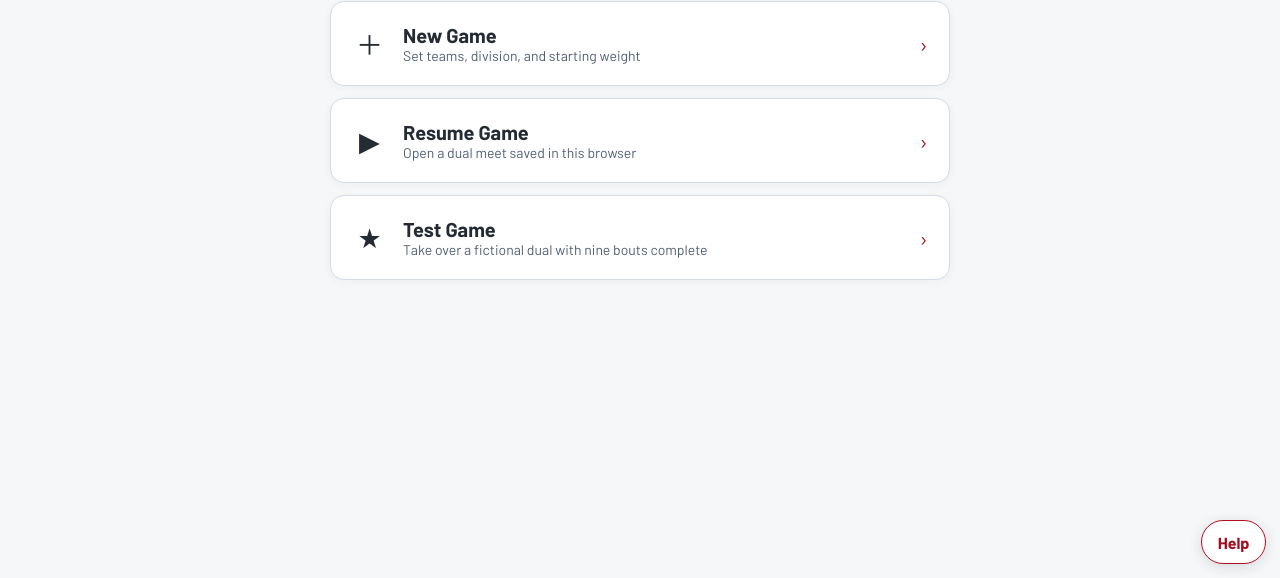
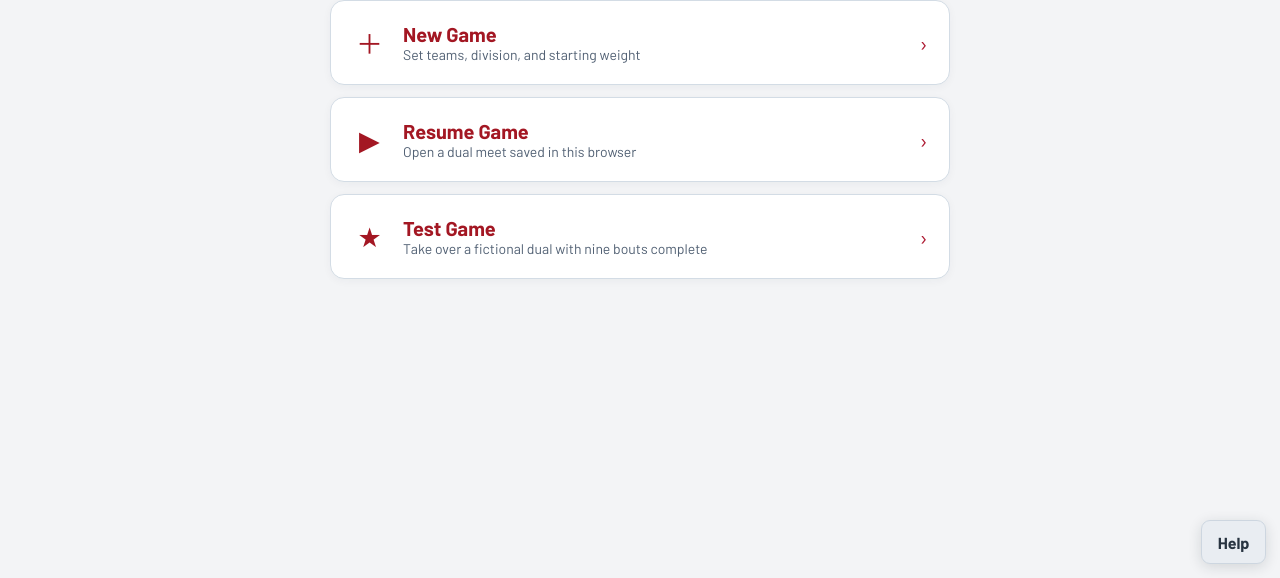
Before and after one commit to zlarson630-cmyk/Larson-live-stats, a plain HTML site: page wrestling.html in a window 1280 px wide. Shown: the part 222-800 px from the top of the page. Drawn offline with Linux system fonts and the light colour scheme; a web font is replaced by a local one.

Commit message:
Unify wrestling.html with Larson Live Stats brand

```diff
--- a/wrestling.html
+++ b/wrestling.html
@@ -9,7 +9,7 @@
   <link rel="stylesheet" href="assets/css/wrestling.css?v=box-score-1">
   <script defer src="shared/wrestling.js?v=mid-dual-1"></script>
   <script defer src="assets/js/wrestling.js?v=mid-dual-1"></script>
-<link rel="stylesheet" href="site-help.css?v=1"><script defer src="site-help.js?v=1"></script><link rel="stylesheet" href="site-nav.css?v=directory-1"><script defer src="site-nav.js?v=1"></script></head>
+<link rel="stylesheet" href="site-help.css?v=1"><script defer src="site-help.js?v=1"></script><link rel="stylesheet" href="site-nav.css?v=directory-1"><script defer src="site-nav.js?v=1"></script><link rel="stylesheet" href="lls-brand-consistency.css?v=1"></head>
 <body data-sport="wrestling">
 <main class="page">
   <header class="heading site-header">
```
